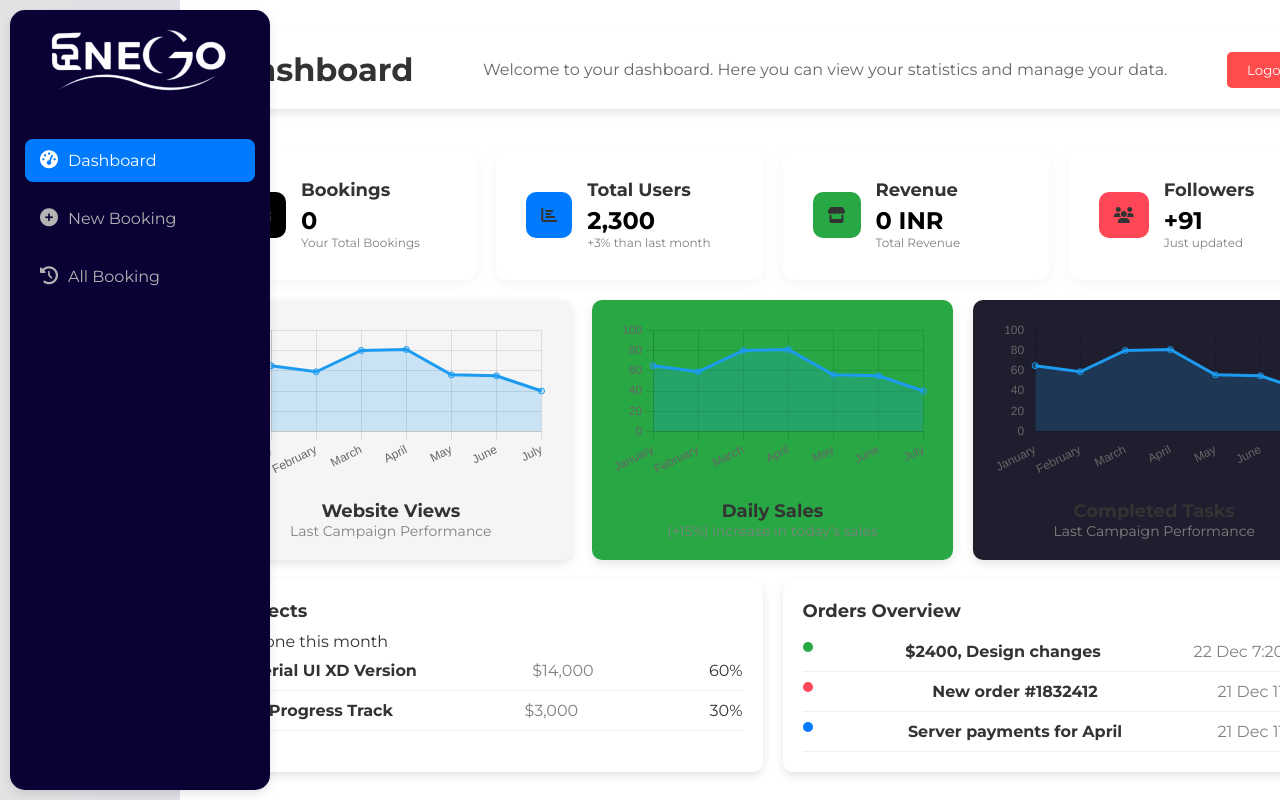
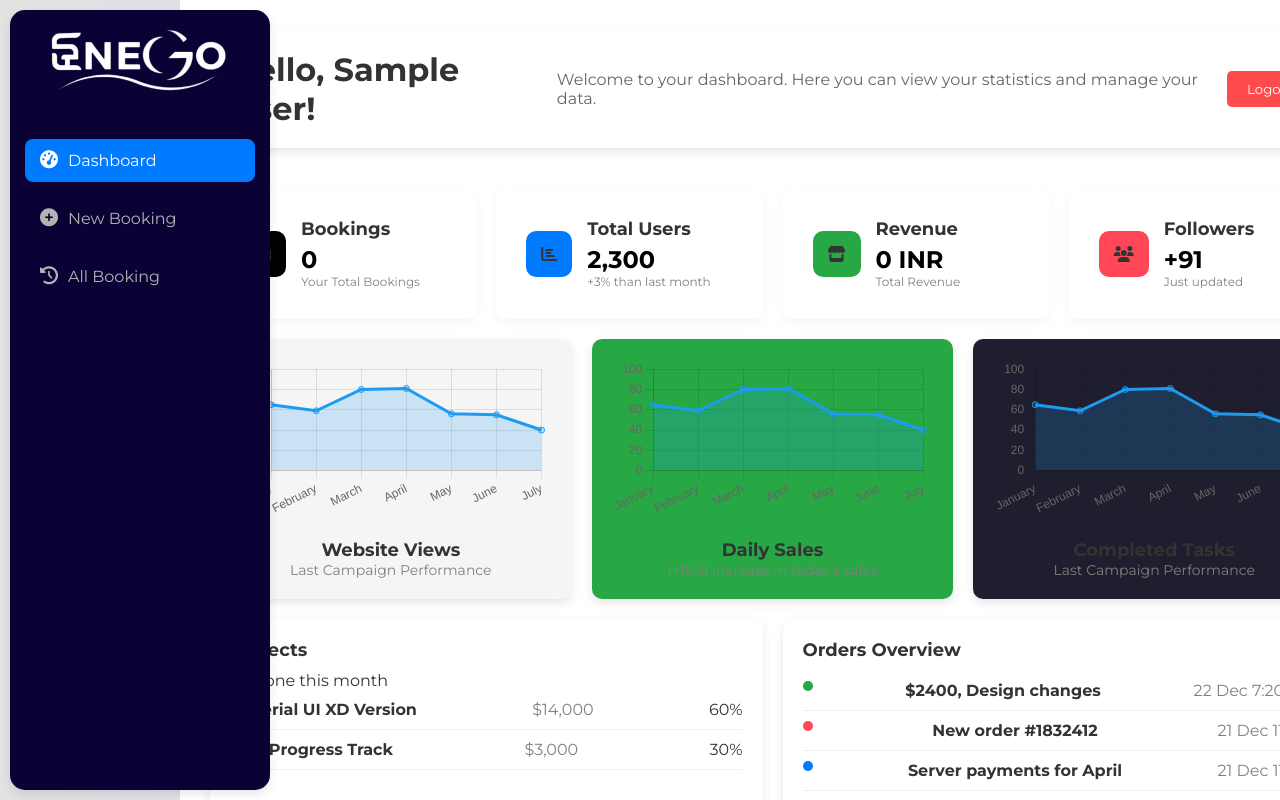
Before and after one commit to RizvanEn/En_CRM, a React (Create React App) app: page /dashboard in a window 1280 px wide. Shown: the top 800 px of the page. Built offline with nearby package versions, Linux system fonts and the light colour scheme; sample sign-in values are in the browser's storage.

Commit message:
Update Dashboard.js

```diff
--- a/src/Pages/Dashboard.js
+++ b/src/Pages/Dashboard.js
@@ -1,4 +1,4 @@
-import React from 'react';
+import React, { useEffect, useState } from 'react';
 import { Route, Routes } from 'react-router-dom';
 import Sidebar from '../components/Sidebar';
 import DashboardContent from '../components/DashboardContent';
@@ -8,22 +8,34 @@ import History from '../components/History';
 import './Dashboard.css';
 
 const Dashboard = ({ onLogout }) => {
+  const [username, setUsername] = useState('');
+
+  useEffect(() => {
+    // Fetching user session data from localStorage
+    const userSession = JSON.parse(localStorage.getItem('userSession')) || {};
+
+    // Check if the userSession contains the name and set it to the state
+    if (userSession && userSession.name) {
+      setUsername(userSession.name); // Set the name from session
+    } else {
+      console.warn('No user name found in session data');
+    }
+  }, []);
+
   return (
     <div className="dashboard">
       <Sidebar />
       <div className="main-content">
         <div className="header">
-          <h1>Dashboard</h1>
+          {/* Display Hello with the fetched username */}
+          <h1>Hello, {username ? username : 'User'}!</h1>
           <p>Welcome to your dashboard. Here you can view your statistics and manage your data.</p>
           <button onClick={onLogout} className="logout-button">Logout</button>
         </div>
 
         {/* Routes */}
         <Routes>
-          {/* Render all the content in DashboardContent */}
           <Route path="/" element={<DashboardContent />} />
-
-          {/* Other pages */}
           <Route path="booking" element={<BookingList />} />
           <Route path="new-booking" element={<NewBooking />} />
           <Route path="history" element={<History />} />
```
